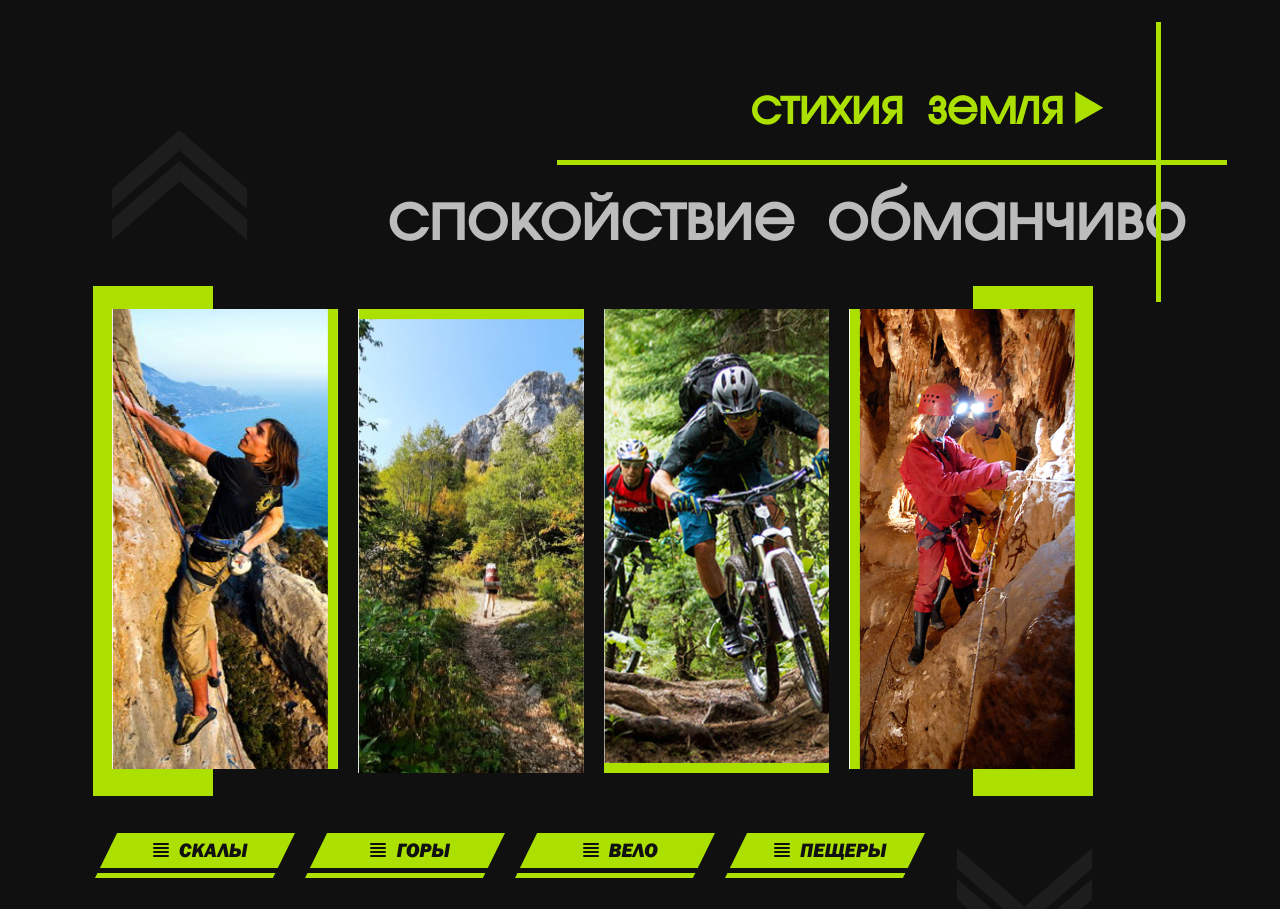
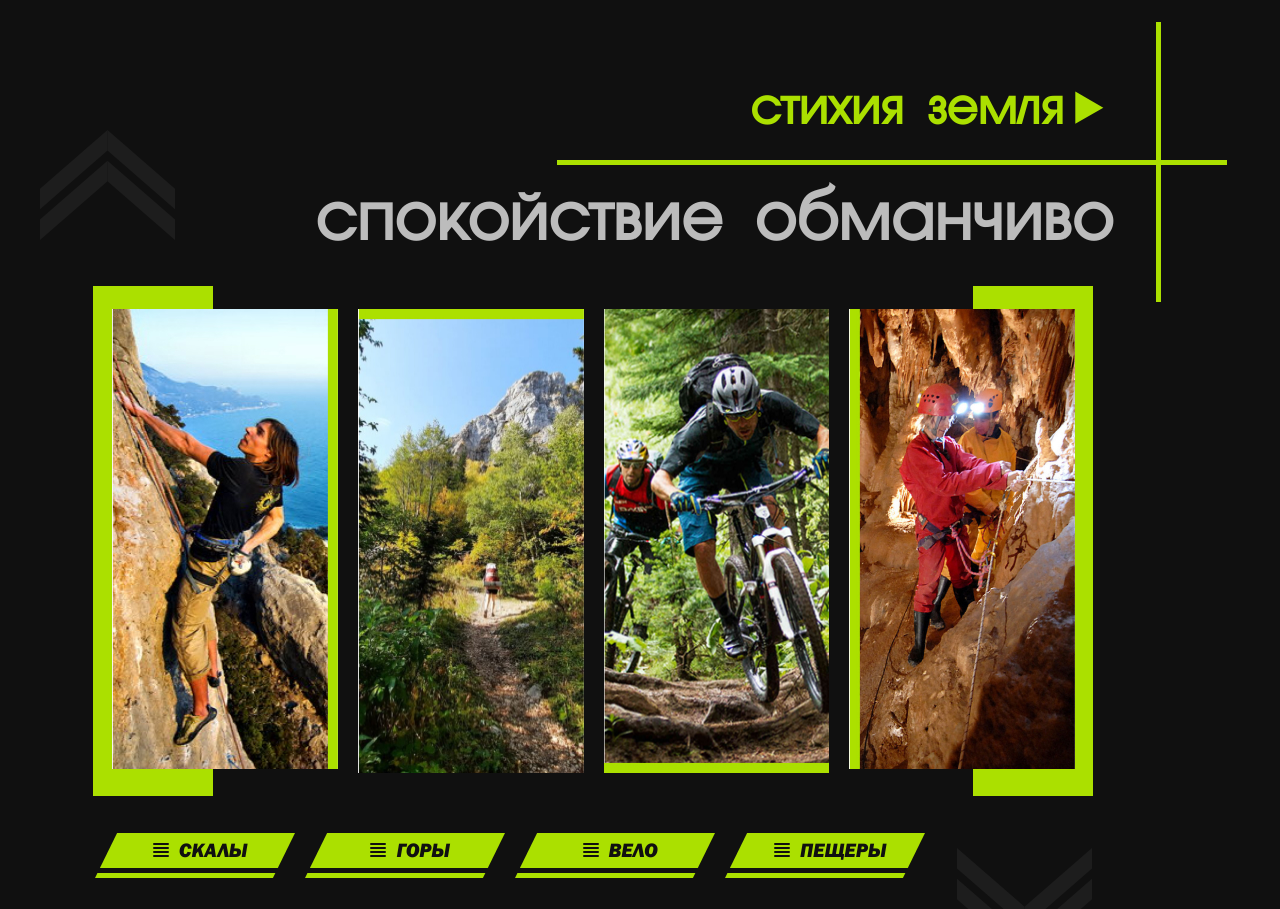
Before and after one commit to SergeyShcerbakov/Sport, a website: page app/index.html in a window 1280 px wide. Shown: the part 2580-3489 px from the top of the page. Drawn offline with nearby package versions, Linux system fonts and the light colour scheme; files that its build step writes are made by us from their sources.

Commit message:
fixed earth.scss>margin-left:0

```diff
--- a/app/scss/_earth.scss
+++ b/app/scss/_earth.scss
@@ -28,7 +28,7 @@
 .earth-subtitle {
   color: #bcbcbc;
   font-size: 64px;
-  margin-left: 6%;
+  margin-left: 0;
   margin-top: -5%;
   font-family: AG;
   &:before {
```
